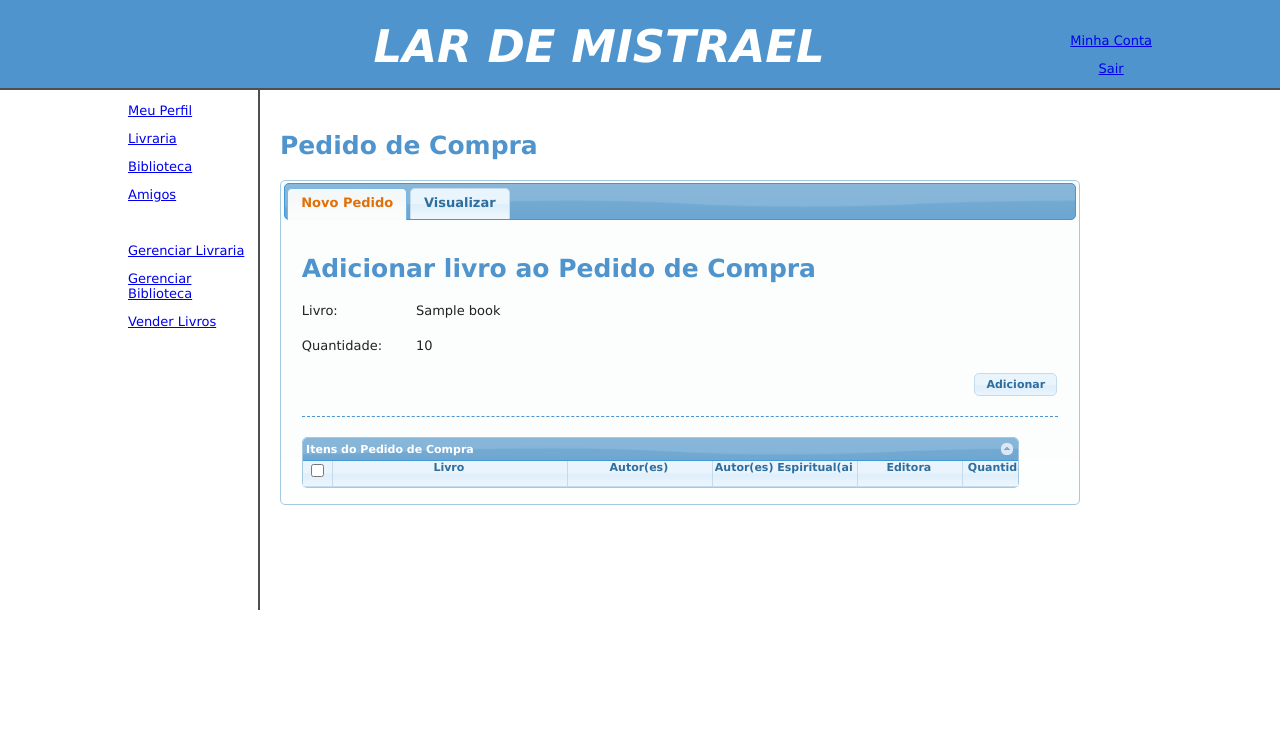
After one commit to caroline-rivera/GILBi, a Django app: template templates/bookstore/purchase_order.html in a window 1280 px wide. The commit adds this page. Shown: the top 745 px of the page. Run offline with Django 3.2, Linux system fonts and the light colour scheme; the template is opened without the code that fills it: most values are stand-ins (such as "Sample title", 1, 10 or a date in 2020); lists and menus that the app fills with data are empty.

Commit message:
Creation of the basic structure for the Purchase Order functionality.

```diff
--- a/apps/bookstore/forms/__init__.py
+++ b/apps/bookstore/forms/__init__.py
@@ -1,2 +1,3 @@
 from register_distributor import RegisterDistributorForm
 from shelf_sale import ShelfSaleForm
+from new_purchase_item import NewPurchaseItemForm
--- a/apps/bookstore/forms/register_distributor.py
+++ b/apps/bookstore/forms/register_distributor.py
@@ -1,4 +1,4 @@
-# -*- encoding: utf-8 -*-
+# encoding: utf-8
 
 from django import forms
 from gilbi.apps.bookstore.models import Distributor
--- a/apps/bookstore/models/purchase_item.py
+++ b/apps/bookstore/models/purchase_item.py
@@ -3,8 +3,8 @@ from book_order import BookOrder
 from bookstore_book import  BookstoreBook
 
 class PurchaseItem(models.Model):
-    book_order = models.ForeignKey(BookOrder, null=True)
-    book = models.ForeignKey(BookstoreBook, null=True)
+    book_order = models.ManyToManyField(BookOrder)
+    book = models.ForeignKey(BookstoreBook)
     quantity = models.IntegerField()
     price = models.DecimalField(max_digits=5, decimal_places=2)
 
--- a/apps/bookstore/views/sell_books.py
+++ b/apps/bookstore/views/sell_books.py
@@ -1,4 +1,4 @@
-# -*- encoding: utf-8 -*-
+# encoding: utf-8
 
 import json
 
--- /dev/null
+++ b/media/js/custom/purchase_order.js
@@ -0,0 +1,141 @@
+var PurchaseOrder = {};
+
+//------------------------------------------------------------------------------ SELECTORS
+
+PurchaseOrder.Selectors = {
+
+	Buttons: {
+		add: '#button_add_book'
+	},
+
+	Tables: {
+		orders: '#table_orders',
+		purchaseItems: '#table_purchase_items'
+	}
+}
+
+//------------------------------------------------------------------------------ FUNCTIONS
+
+PurchaseOrder.Functions = {
+
+//------------------------------------------------------------------------- init
+	init: function()
+	{
+		var btn = PurchaseOrder.Selectors.Buttons;
+
+		/* Funcoes para a tab1: Novo Pedido de Compra */
+
+		PurchaseOrder.Functions.createOrdersTable();
+		PurchaseOrder.Functions.createPurchaseItemsTable();
+
+		var $grid = $(PurchaseOrder.Selectors.Tables.purchaseItems);
+
+		$(btn.add).click( function() {
+			//PurchaseOrder.Functions.searchOrdersFn();
+
+			// 'quantity' eu peguei da tela
+			var $quantity = $("#id_quantity"),
+			    quantity = $quantity.val();
+
+			// 'book' voltou do servidor
+			var book = {
+				"id": 1,
+				"name": "Livro legal",
+				"author": "Alex",
+				"spiritualAuthor": "Carol",
+				"publisher": "A Editora"
+			};
+
+			var purchaseItemRow = {
+				"bookId": book.id,
+				"bookName": book.name,
+				"author": book.author,
+				"spiritualAuthor": book.spiritualAuthor,
+				"publisher": book.publisher,
+				"quantity": quantity
+			};
+
+			var purchaseItem = {
+
+				"bookId": book.id,
+				"bookOrders": [],
+				"quantity": quantity
+			};
+
+			var rowData = $grid.jqGrid("getRowData", purchaseItemRow.bookId);
+
+			if (jQuery.isEmptyObject(rowData)) {
+
+				$grid.jqGrid("addRowData", purchaseItemRow.bookId, purchaseItemRow, "first");
+
+			} else {
+
+				$grid.jqGrid("setRowData",
+				             purchaseItemRow.bookId,
+				             { "quantity": (+rowData.quantity) + (+quantity) });
+
+			}
+
+		});
+	},
+
+//------------------------------------------------------------------------- createOrdersTable
+	createOrdersTable: function()
+	{
+
+	},
+
+//------------------------------------------------------------------------- createPurchaseItemsTable
+	createPurchaseItemsTable: function()
+	{
+		var grid = $(PurchaseOrder.Selectors.Tables.purchaseItems),
+		    columnsTitles = ['Livro', 'Autor(es)', 'Autor(es) Espiritual(ais)','Editora',
+		    			     'Quantidade'],
+			columnsSpecification = [
+		        {name:'bookName', index:'bookName', width:230},
+		        {name:'author', index:'author', width:140},
+		        {name:'spiritualAuthor', index:'spiritualAuthor', width:140},
+		        {name:'publisher', index:'publisher', width:100},
+		        {name:'quantity', index:'quantity', width:80}
+			];
+
+		grid.jqGrid({
+			datatype: 'local',
+			colNames: columnsTitles,
+		    colModel:columnsSpecification,
+		    height: 'auto',
+		    multiselect: true,
+		    sortname: 'name',
+		    viewrecords: true,
+		    caption:'Itens do Pedido de Compra'
+		});
+	},
+
+//------------------------------------------------------------------------- listFn
+	listFn: function(data, grid)
+	{
+		grid.clearGridData();
+
+		for(var i = 0; i < data.length; i++)
+        {
+            grid.jqGrid('addRowData', i, data[i]);
+        }
+
+	},
+
+//------------------------------------------------------------------------- getSelectedRowFn
+	getSelectedRowFn: function(grid)
+	{
+		var selRowNumber = grid.getGridParam('selrow');
+
+		if (selRowNumber == null)
+		{
+			return '';
+		}
+		else
+		{
+			var bookId = grid.getRowData(selRowNumber)['id'];
+			return bookId;
+		}
+	}
+}
--- a/media/js/custom/sell_books.js
+++ b/media/js/custom/sell_books.js
@@ -173,7 +173,7 @@ SellBooks.Functions = {
 				{name:'order_date', index:'order_date', width:100},
 		        {name:'name', index:'name', width:230},
 		        {name:'author', index:'author', width:135},
-		        {name:'spiritual_author', index:'author', width:135},
+		        {name:'spiritual_author', index:'spiritual_author', width:135},
 		        {name:'quantity', index:'quantity', width:35},
 		        {name:'situation', index:'situation', width:75}
 			];
--- a/mistrael/messages/error_messages.py
+++ b/mistrael/messages/error_messages.py
@@ -136,3 +136,8 @@ ERROR_INVALID_MONTH = "Escolha um mês entre Janeiro e Dezembro."
 ERROR_INVALID_YEAR = "Esse ano é inválido."
 ERROR_INVALID_MONTH_YEAR = "O mês/ano escolhido é posterior ao mês/ano atual."
 ERROR_MISSING_PREVIOUS_BALANCE = "Não existe contabilidade para o mês anterior. Realize primeiramente esse balanço."
+
+# Pedido de Compra
+
+ERROR_REQUIRED_BOOK = "O campo Livro é obrigatório."
+ERROR_REQUIRED_BOOK_QUANTITY = "O campo quantidade é obrigatório."
--- a/templates/bookstore/manage_bookstore.html
+++ b/templates/bookstore/manage_bookstore.html
@@ -26,7 +26,7 @@
 		<div id="purchases">
 			<h3>Compras</h3>
 
-			<p><a href="">Pedido de Compra</a></p>
+			<p><a href="/gerenciarlivraria/pedidodecompra/">Pedido de Compra</a></p>
 			<p><a href="">Nota Fiscal</a></p>
 			<p><a href="">Pagamento</a></p>
 		</div>
--- /dev/null
+++ b/templates/bookstore/purchase_order.html
@@ -0,0 +1,86 @@
+{% extends "inside_base.html" %}
+
+{% block script %}
+	<script type="text/javascript" src="{{ MEDIA_URL }}js/custom/purchase_order.js"></script>
+
+	<script type="text/javascript">
+		$(function() {
+			$('#tabs').tabs();
+			$('#button_add_book').button();
+
+			PurchaseOrder.Functions.init();
+		});
+	</script>
+{% endblock script %}
+
+
+{% block style %}
+
+<style type="text/css">
+
+	ol.fields {
+		margin: 15px 0 0 0;
+		padding: 0;
+		list-style: none;
+	}
+
+	ol.fields li {
+		margin: 0 0 20px 0;
+	}
+
+	ol.fields li label {
+		padding: 0 10px 0 0;
+		display: inline-block;
+		width: 100px;
+		text-align: left;
+	}
+
+</style>
+
+{% endblock style %}
+
+
+{% block conteudo %}
+	<h2>Pedido de Compra</h2>
+
+	<div id="tabs">
+		<ul>
+			<li><a href="#tab1">Novo Pedido</a></li>
+			<li><a href="#tab2">Visualizar</a></li>
+		</ul>
+
+		{# Primeira aba #}
+		<div id="tab1">
+
+			<h2>Adicionar livro ao Pedido de Compra</h2>
+
+			<div class="message_container"></div>
+
+			<ol class="fields">
+				<li>
+					<label for="id_book">Livro:</label>
+					{{ form_purchase_item.book }}
+				</li>
+				<li>
+					<label for="id_quantity">Quantidade:</label>
+					{{ form_purchase_item.quantity }}
+				</li>
+			</ol>
+
+			<div id="div_add_book" class="tab_search_button">
+                <input id="button_add_book" type="button" value="Adicionar" />
+            </div>
+
+            <table id="table_purchase_items"></table>
+
+    	</div>
+
+    	{# Segunda aba #}
+		<div id="tab2">
+
+			<div class="message_container"></div>
+
+    	</div>
+
+	</div>
+{% endblock conteudo %}
--- a/urls.py
+++ b/urls.py
@@ -96,4 +96,7 @@ urlpatterns = patterns('',
 
     url(r'^gerenciarlivraria/relatorios/vendas/$',
         'apps.financial.views.generate_sale_report.index'),
+
+    url(r'^gerenciarlivraria/pedidodecompra/$',
+        'apps.bookstore.views.purchase_order.index'),
 )
```
Also changed, not shown: apps/bookstore/forms/new_purchase_item.py (added, +20 -0 lines), apps/bookstore/views/purchase_order.py (added, +19 -0 lines).
